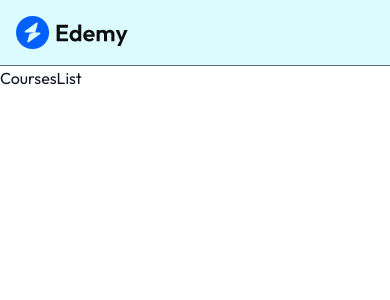
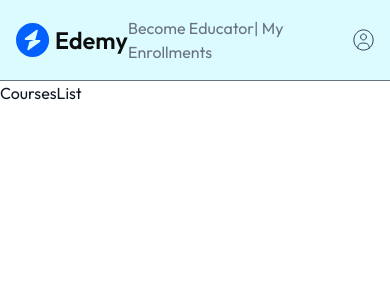
Before and after one commit to akshita1204/EduVerse-LMS, a React (Vite) app in the folder client/: page /courses-list in a window 390 px wide. Shown: the top 300 px of the page. Built offline with nearby package versions, Linux system fonts and the light colour scheme; no server answers; a web font is replaced by a local one.

Commit message:
Clerk Functionalities added

```diff
--- a/client/package.json
+++ b/client/package.json
@@ -10,6 +10,7 @@
     "preview": "vite preview"
   },
   "dependencies": {
+    "@clerk/clerk-react": "^5.22.11",
     "@tailwindcss/vite": "^4.0.4",
     "humanize-duration": "^3.32.1",
     "quill": "^2.0.3",
--- a/client/src/App.jsx
+++ b/client/src/App.jsx
@@ -1,5 +1,5 @@
 import React from 'react'
-import { Route, Routes } from 'react-router-dom'
+import { Route, Routes, useMatch } from 'react-router-dom'
 import Home from './pages/students/Home'
 import CoursesList from './pages/students/CoursesList'
 import CourseDetails from './pages/students/CourseDetails'
@@ -14,10 +14,11 @@ import StudentsEnrolled from './pages/educator/StudentsEnrolled'
 import Navbar from './components/students/Navbar'
 
 function App() {
+  const isEducator=useMatch('/educator/*');
   return (
     <div className='text-gray-900 min-h-screen'>
 
-      <Navbar/>
+      {!isEducator && <Navbar/>}
 
       <Routes>
         <Route path='/' element={<Home/>} />
--- a/client/src/components/students/Navbar.jsx
+++ b/client/src/components/students/Navbar.jsx
@@ -1,9 +1,14 @@
 import React from 'react'
 import { assets } from '../../assets/assets'
 import { Link,useLocation } from 'react-router-dom'
+import { useClerk,UserButton,useUser } from '@clerk/clerk-react'
 
 const Navbar = () => {
   const isCourseListPage=location.pathname.includes('/course-list');
+  const {openSignIn}=useClerk()
+  const {user}=useUser()
+
+
 
   return (
     <div className={`flex items-center justify-between px-4 sm:px-10 md:px-14 lg:px-36 border-b border-gray-500 py-4 ${isCourseListPage ? 'bg-white' : 'bg-cyan-100/70'}`}>
@@ -11,16 +16,26 @@ const Navbar = () => {
     <img src={assets.logo} alt="Logo" className='w-28 lg:w-32 cursor-pointer'/>
 
     <div className='hidden md:flex items-center gap-5 text-gray-500'>
-      <div >
-        <button>Become Educator</button>
+      <div className='flex items-center gap-5'>
+          <button>Become Educator</button>
        |  <Link to='/my-enrollments'>My Enrollments</Link>
       </div>
-      <button className='bg-blue-600 text-white px-5 py-2 rounded-full'>Create Account</button>
+      { user ? <UserButton/> :
+      <button onClick={()=>openSignIn()} className='bg-blue-600 text-white px-5 py-2 rounded-full'>Create Account</button>}
     </div>
 
-    <div></div>
 
+    {/*For Phone Screen*/}
+    <div className='md:hidden flex items-center gap-2 sm:gap-5 text-gray-500'>
+       <div>
+         <button>Become Educator</button>
+     |  <Link to='/my-enrollments'>My Enrollments</Link>
+       </div>
+       <button> <img src={assets.user_icon} alt=""/></button>
+       </div>
     </div>
+
+
 
   )
 }
--- a/client/src/main.jsx
+++ b/client/src/main.jsx
@@ -1,16 +1,27 @@
-import { StrictMode } from 'react'
 import { createRoot } from 'react-dom/client'
 import './index.css'
 import App from './App.jsx'
 import { AppContextProvider } from './context/AddContext.jsx'
 import {BrowserRouter} from 'react-router-dom'
+import {ClerkProvider} from '@clerk/clerk-react'
+
+// Import your Publishable Key (from the clerk.com)
+const PUBLISHABLE_KEY = import.meta.env.VITE_CLERK_PUBLISHABLE_KEY
+
+if (!PUBLISHABLE_KEY) {
+  throw new Error("Missing Publishable Key")
+}
+
+
 
 createRoot(document.getElementById('root')).render(
 
 
   <BrowserRouter>
+  <ClerkProvider publishableKey={PUBLISHABLE_KEY} afterSignOutUrl='/'>
   <AppContextProvider>
     <App/>
   </AppContextProvider>
+  </ClerkProvider>
   </BrowserRouter>
 )
```
Also changed, not shown: 2 other files (tests, documents, lock files or other folders).
